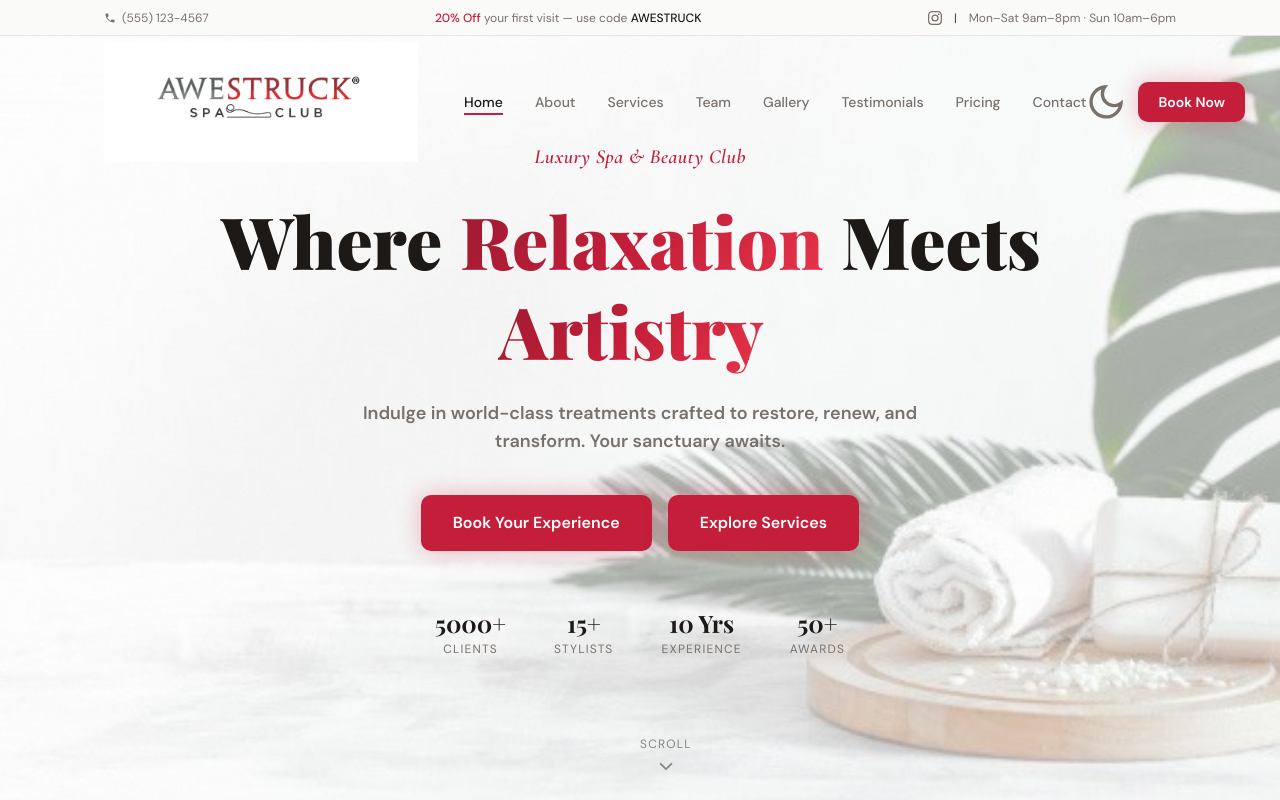
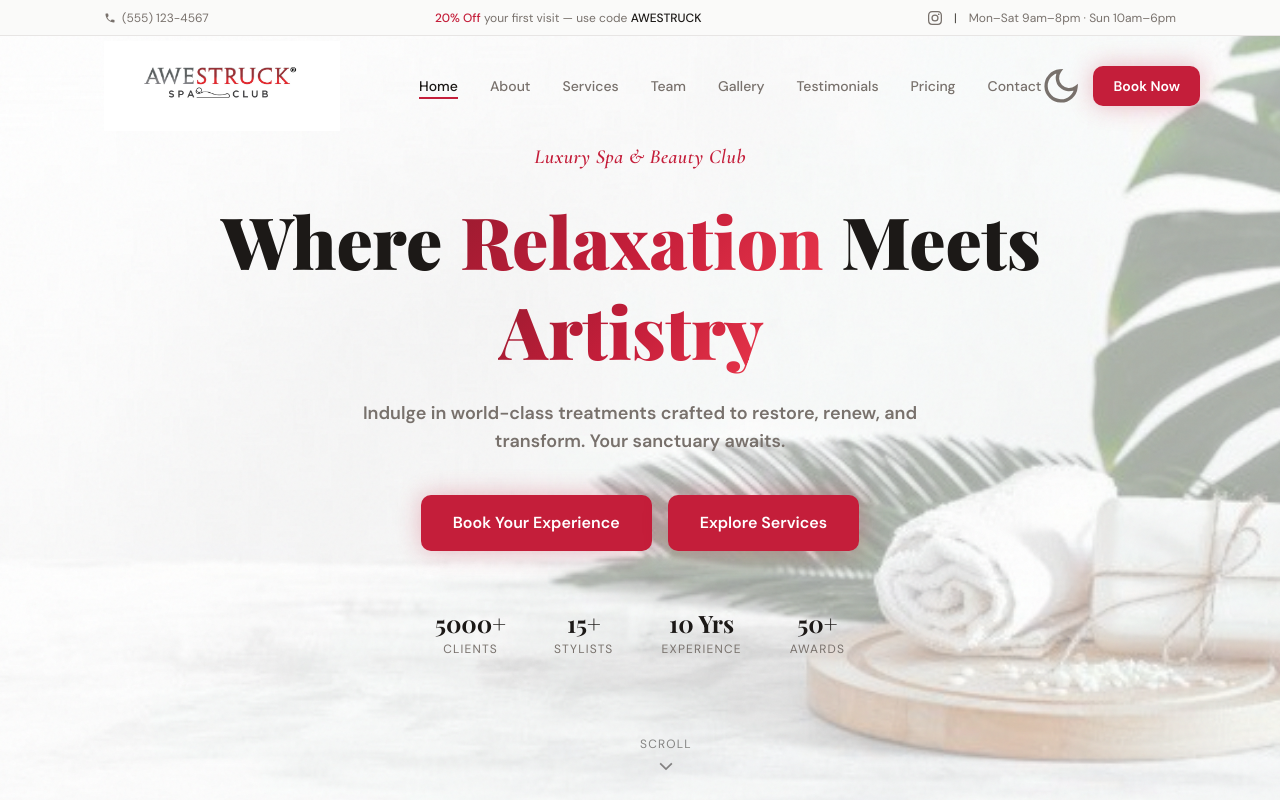
Before and after one commit to main-arch19/Awestruck-spa-club, a Next.js app: page / in a window 1280 px wide. Shown: the top 800 px of the page. Built offline with nearby package versions, Linux system fonts and the light colour scheme; a web font is replaced by a local one.

Commit message:
Reduce logo by another 25% (315x90px, navbar 100px)
Co-Authored-By: Claude Sonnet 4.6 <noreply@anthropic.com>

```diff
--- a/src/components/layout/Navbar.tsx
+++ b/src/components/layout/Navbar.tsx
@@ -59,15 +59,15 @@ export default function Navbar() {
         )}
         style={{ top: isScrolled || !isHomePage ? 0 : 36 }}
       >
-        <div className="max-w-content mx-auto h-[132px] flex items-center justify-between px-5 md:px-8 lg:px-16">
+        <div className="max-w-content mx-auto h-[100px] flex items-center justify-between px-5 md:px-8 lg:px-16">
           {/* Logo */}
-          <Link href="/" className="relative flex-shrink-0 min-w-[360px] h-[120px]" onClick={() => setMenuOpen(false)}>
+          <Link href="/" className="relative flex-shrink-0 min-w-[315px] h-[90px]" onClick={() => setMenuOpen(false)}>
             <Image
               src="/images/logo.png"
               alt="Awestruck Spa Club"
-              width={420}
-              height={120}
-              className="object-contain object-left h-[120px] w-auto"
+              width={315}
+              height={90}
+              className="object-contain object-left h-[90px] w-auto"
               priority
             />
           </Link>
```
